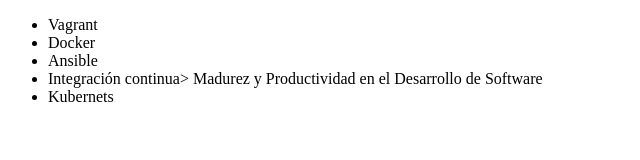
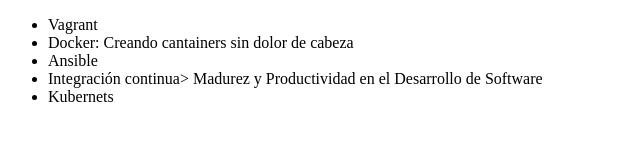
Before and after one commit to BryanQuintanaTV/alura-git, a plain HTML site: page index.html in a window 1280 px wide. Shown: the whole page, without its empty margins (0-640 px from the left). Drawn offline with Linux system fonts and the light colour scheme.

Commit message:
Actualizando nombre del curso de Docker

```diff
--- a/index.html
+++ b/index.html
@@ -9,7 +9,7 @@
 <body>
     <ul>
         <li> Vagrant </li>
-        <li> Docker </li>
+        <li> Docker: Creando cantainers sin dolor de cabeza   </li>
         <li> Ansible </li>
         <li> Integración continua> Madurez y Productividad en el Desarrollo de Software</li>
         <li> Kubernets</li>
```
